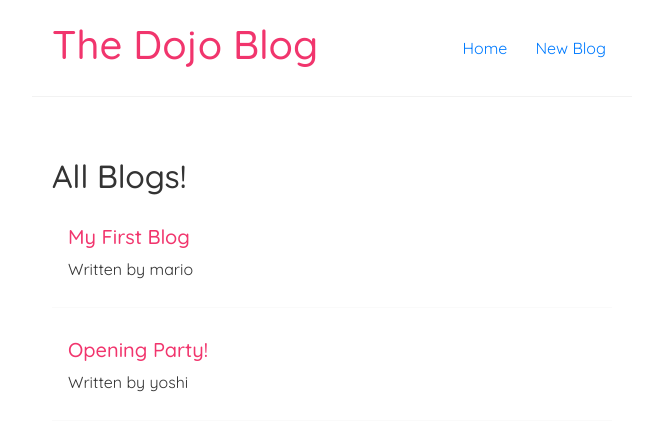
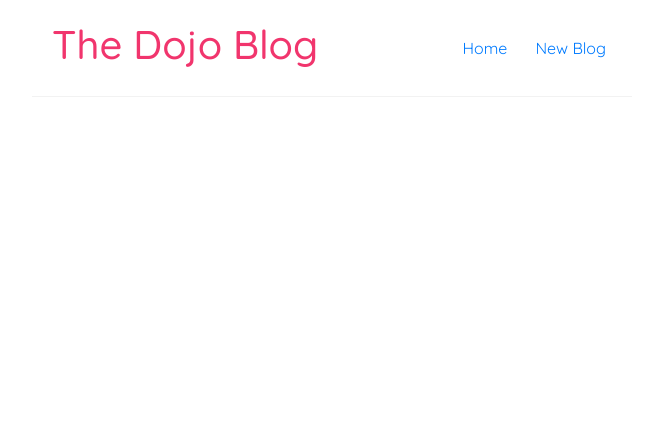
Before and after one commit to ttran9/modern-react-tutorial, a React app: page /blogs/1 in a window 1280 px wide. Shown: the top 430 px of the page, without its empty margins (308-971 px from the left). Built offline with nearby package versions, Linux system fonts and the light colour scheme; data requests are answered from the project's data file.

Commit message:
adding new router and using exact paths.

```diff
--- a/src/App.js
+++ b/src/App.js
@@ -2,6 +2,7 @@
 import Navbar from "./Navbar";
 import Home from "./Home";
 import { BrowserRouter as Router, Route, Switch } from "react-router-dom";
+import Create from "./Create";
 
 
 
@@ -12,8 +13,11 @@
                 <Navbar/>
                 <div className="content">
                     <Switch>
-                        <Route path="/">
+                        <Route exact path="/">
                             <Home/>
+                        </Route>
+                        <Route exact path="/create">
+                            <Create/>
                         </Route>
                     </Switch>
                 </div>
```
